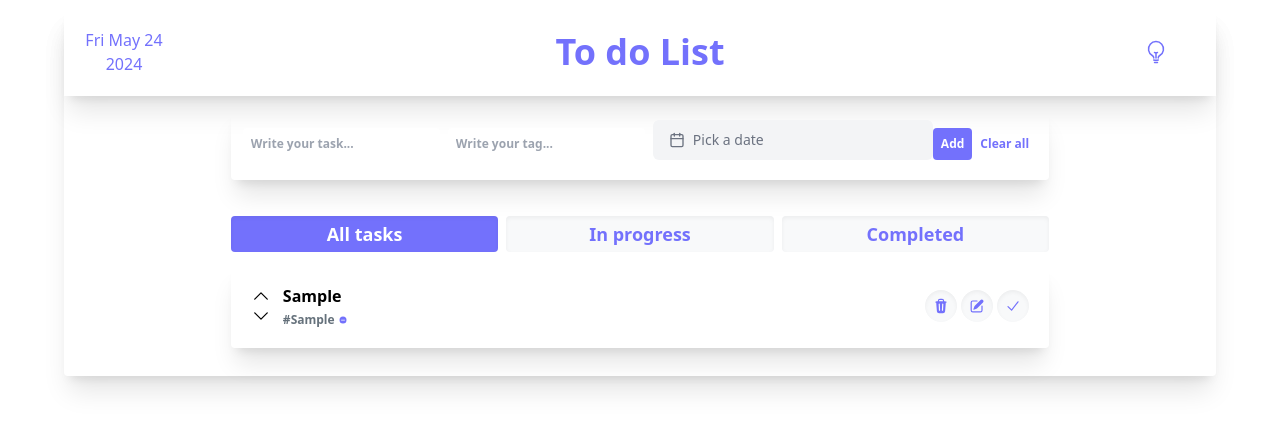
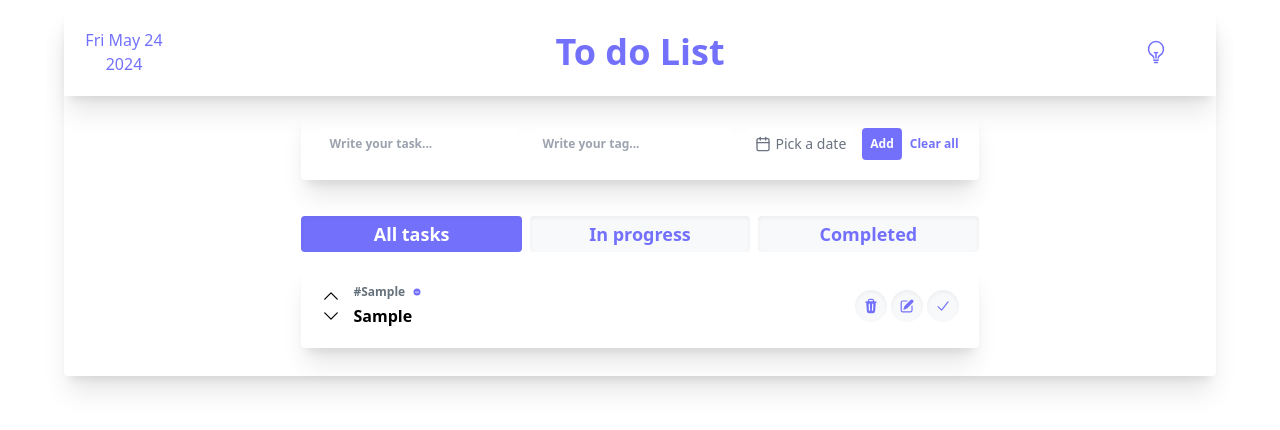
Before and after one commit to Rinakat225/Todo-list, a React (Create React App) app: page / in a window 1280 px wide. Both pictures are taken after typing "Sample", "Sample" into the empty fields and a click on the button "Add". Shown: the top 430 px of the page. Built offline with nearby package versions, Linux system fonts and the light colour scheme.

Commit message:
Upgraded datePicker style and added ability that the user can add task with or without choosing a due date

```diff
--- a/src/TodoList.jsx
+++ b/src/TodoList.jsx
@@ -14,7 +14,7 @@ export default function TodoList() {
     const [dark, setDark] = useState(false);
     const [newTag, setNewTag] = useState('');
     const [editedTag, setEditedTag] = useState('');
-    const [date, setDate] = useState();
+    const [date, setDate] = useState(null);
 
     const handleDarkModeButtonClick = () => {
         setDark(!dark);
@@ -29,6 +29,7 @@ export default function TodoList() {
         setNewTask('');
         setUserInput([]);
         setShowTasks(false);
+        setDate(null);
     };
 
     const handleRemoveTaskButtonClick = (id) => {
@@ -167,6 +168,19 @@ export default function TodoList() {
         );
     };
 
+    const handleAddDueDateButtonClick = (id) => {
+        setUserInput((tasks) =>
+            tasks.map((task) =>
+                task.id === id
+                    ? {
+                          ...task,
+                          taskDate: date,
+                      }
+                    : task
+            )
+        );
+    };
+
     const todaysDate = new Date();
     const currentDate = new Date(
         new Date(todaysDate).setDate(todaysDate.getDate())
@@ -195,9 +209,10 @@ export default function TodoList() {
                     }
                     newTag={newTag}
                     setNewTag={setNewTag}
-                    handleShowTagButtonClick={handleShowTagButtonClick}
+                    onShowTagButtonClick={handleShowTagButtonClick}
                     date={date}
                     setDate={setDate}
+                    onAddDueDateButtonClick={handleAddDueDateButtonClick}
                 />
                 {showTasks && (
                     <Tabs
@@ -213,6 +228,7 @@ export default function TodoList() {
                                 <TaskList
                                     userInput={input.newTask}
                                     tag={input.newTag}
+                                    newDate={input.taskDate}
                                     id={input.id}
                                     completed={input.completed}
                                     key={input.id}
@@ -246,6 +262,7 @@ export default function TodoList() {
                                     onRemoveTagButtonClick={
                                         handleRemoveTagButtonClick
                                     }
+                                    date={date}
                                 />
                             )
                         )}
--- a/src/components/ui/button.jsx
+++ b/src/components/ui/button.jsx
@@ -19,12 +19,14 @@ const buttonVariants = cva(
                     'bg-secondary text-secondary-foreground hover:bg-secondary/80',
                 ghost: 'hover:bg-accent hover:text-accent-foreground',
                 link: 'text-primary underline-offset-4 hover:underline',
+                custom: 'dark:bg-[#525166] p-2 m-2 text-bold bg-white text-black rounded',
             },
             size: {
                 default: 'h-10 px-4 py-2',
                 sm: 'h-9 rounded-md px-3',
                 lg: 'h-11 rounded-md px-8',
                 icon: 'h-10 w-10',
+                custom: 'h-8',
             },
         },
         defaultVariants: {
--- a/src/components/ui/datePicker.jsx
+++ b/src/components/ui/datePicker.jsx
@@ -17,14 +17,15 @@ export function DatePicker({date, setDate}) {
         <Popover>
             <PopoverTrigger asChild>
                 <Button
-                    variant={'secondary'}
+                    variant={'custom'}
+                    size={'custom'}
                     className={cn(
-                        'w-[280px] justify-start text-left font-normal',
+                        'w-35 justify-start text-left font-normal',
                         !date && 'text-muted-foreground'
                     )}
                 >
-                    <CalendarIcon className="mr-2 h-4 w-4" />
-                    {date ? format(date, 'PPP') : <span>Pick a date</span>}
+                    <CalendarIcon className="mr-1 h-4 w-4" />
+                    {date ? format(date, 'PP') : <span>Pick a date</span>}
                 </Button>
             </PopoverTrigger>
             <PopoverContent className="w-auto p-0">
--- a/src/mainComponents/NewTasks.jsx
+++ b/src/mainComponents/NewTasks.jsx
@@ -9,9 +9,10 @@ export default function NewTasks({
     onShowExistingTasksConditionally,
     newTag,
     setNewTag,
-    handleShowTagButtonClick,
+    onShowTagButtonClick,
     date,
     setDate,
+    onAddDueDateButtonClick,
 }) {
     const handleSubmitUserInputButtonClick = (e) => {
         e.preventDefault();
@@ -24,6 +25,7 @@ export default function NewTasks({
             id: Date.now(),
             newTag,
             tag: false,
+            taskDate: null,
         };
 
         onAddNewTaskButtonClick(task);
@@ -32,17 +34,25 @@ export default function NewTasks({
 
         onShowExistingTasksConditionally();
 
-        handleShowTagButtonClick(task.id);
+        onShowTagButtonClick(task.id);
 
         setNewTag('');
+
+        onAddDueDateButtonClick(task.id);
+
+        setDate(null);
     };
 
     const NEWTASKS_DEFAULT_CLASSNAMES =
-        'p-2 mr-2 mt-2 mb-2 font-bold rounded text-black dark:bg-[#525166] dark:text-black';
+        'p-2 m-2 font-bold rounded text-black dark:bg-[#525166] dark:text-black';
 
     return (
-        <div className="p-3 mt-3 mb-9 flex justify-center text-xs shadow-xl rounded">
-            <form onSubmit={handleSubmitUserInputButtonClick}>
+        <>
+            <form
+                className="p-3 mt-3 mb-9 flex items-center text-xs shadow-xl rounded"
+                onSubmit={handleSubmitUserInputButtonClick}
+            >
+                <div>
                     <input
                         className={twMerge(NEWTASKS_DEFAULT_CLASSNAMES)}
                         type="text"
@@ -57,14 +67,15 @@ export default function NewTasks({
                         value={newTag}
                         onChange={(event) => setNewTag(event.target.value)}
                     />
+                </div>
 
-                <DatePicker date={date} setDate={setDate} />
-
+                <div>
+                    <DatePicker date={date} setDate={setDate} />{' '}
+                </div>
+                <div>
                     <button className="p-2 rounded font-semibold bg-[#7371fc] text-white hover:text-[#cdc1ff]">
                         Add
                     </button>
-            </form>
-
                     <button
                         className="p-2 rounded font-bold text-[#7371fc] hover:text-[#cdc1ff]"
                         onClick={() => onClearAllTasksButtonClick()}
@@ -72,5 +83,7 @@ export default function NewTasks({
                         Clear all
                     </button>
                 </div>
+            </form>
+        </>
     );
 }
--- a/src/mainComponents/Task.jsx
+++ b/src/mainComponents/Task.jsx
@@ -1,8 +1,10 @@
 import {twMerge} from 'tailwind-merge';
+import {format} from 'date-fns';
 
 import {ChevronUpIcon} from '@heroicons/react/24/outline';
 import {ChevronDownIcon} from '@heroicons/react/24/outline';
 import {MinusCircleIcon} from '@heroicons/react/16/solid';
+import {CalendarIcon} from 'lucide-react';
 
 export default function Task({
     userInput,
@@ -17,6 +19,8 @@ export default function Task({
     editedTag,
     setEditedTag,
     onRemoveTagButtonClick,
+    date,
+    newDate,
 }) {
     const TASKLIST_EDIT_MODE_CLASSNAMES =
         'w-30 p-1.5 rounded shadow-inner bg-[#e9ecef] dark:bg-[#686779] dark:text-[#cdc1ff] text-black dark:text-black';
@@ -31,25 +35,17 @@ export default function Task({
                     <ChevronDownIcon className="size-5 hover:text-[#cdc1ff] dark:hover:text-[#7371fc]" />
                 </button>
             </div>
+
             <ul className="flex flex-col gap-1">
-                <li key={id}>
-                    {edit === id ? (
-                        <input
-                            className={TASKLIST_EDIT_MODE_CLASSNAMES}
-                            type="text"
-                            defaultValue={userInput}
-                            value={editedInput}
-                            onChange={(event) =>
-                                setEditedInput(event.target.value)
-                            }
-                        />
-                    ) : (
-                        userInput
+                <div className="flex gap-2 items-center text-xs text-[#65717b]">
+                    {newDate && (
+                        <div className="flex items-center gap-0.5 mr-2">
+                            <CalendarIcon className="h-3 w-3" />
+                            <span>{format(newDate, 'PP')}</span>
+                        </div>
                     )}
-                </li>
-                <div className="flex gap-1 items-center">
                     {tag ? (
-                        <li className="text-xs text-[#65717b]">
+                        <li>
                             #
                             {edit === id ? (
                                 <input
@@ -98,6 +94,21 @@ export default function Task({
                         </button>
                     )}
                 </div>
+                <li key={id}>
+                    {edit === id ? (
+                        <input
+                            className={TASKLIST_EDIT_MODE_CLASSNAMES}
+                            type="text"
+                            defaultValue={userInput}
+                            value={editedInput}
+                            onChange={(event) =>
+                                setEditedInput(event.target.value)
+                            }
+                        />
+                    ) : (
+                        userInput
+                    )}
+                </li>
             </ul>
         </div>
     );
--- a/src/mainComponents/TaskList.jsx
+++ b/src/mainComponents/TaskList.jsx
@@ -21,6 +21,8 @@ export default function TaskList({
     editedTag,
     setEditedTag,
     onRemoveTagButtonClick,
+    date,
+    newDate,
 }) {
     const TASKLIST_DEFAULT_TEXT_CLASSNAMES =
         'p-5 rounded flex justify-between items-center shadow-xl text-base font-semibold text-black dark:text-[#cdc1ff]';
@@ -50,6 +52,8 @@ export default function TaskList({
                     editedTag={editedTag}
                     setEditedTag={setEditedTag}
                     onRemoveTagButtonClick={onRemoveTagButtonClick}
+                    date={date}
+                    newDate={newDate}
                 />
 
                 <Buttons
```
Lines whose indentation alone changed are shown as unchanged.
